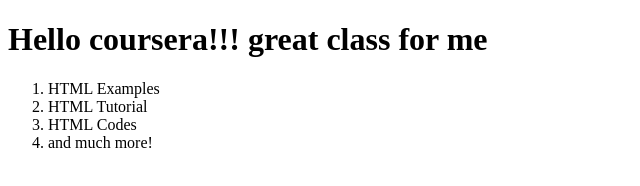
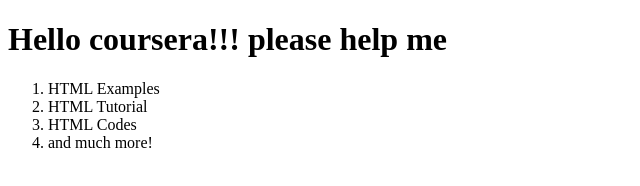
Before and after one commit to lreina/coursera-test, a plain HTML site: page site/index.html in a window 1280 px wide. Shown: the whole page, without its empty margins (0-640 px from the left). Drawn offline with Linux system fonts and the light colour scheme.

Commit message:
fourth modification

```diff
--- a/site/index.html
+++ b/site/index.html
@@ -4,7 +4,7 @@
 	<title>Hello coursera</title>
 </head>
 <body>
-<h1>Hello coursera!!! great class for me</h1>
+<h1>Hello coursera!!! please help me</h1>
 </body>
 <ol>
 <li>HTML Examples</li>
```
